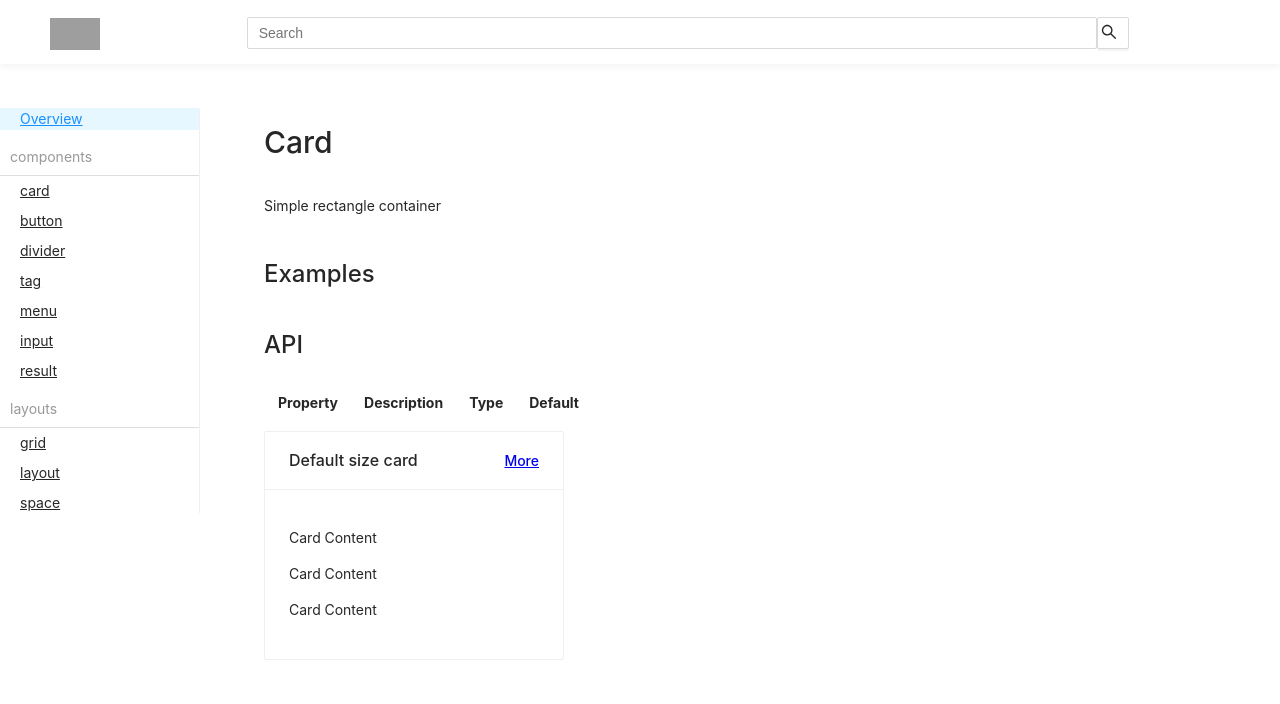
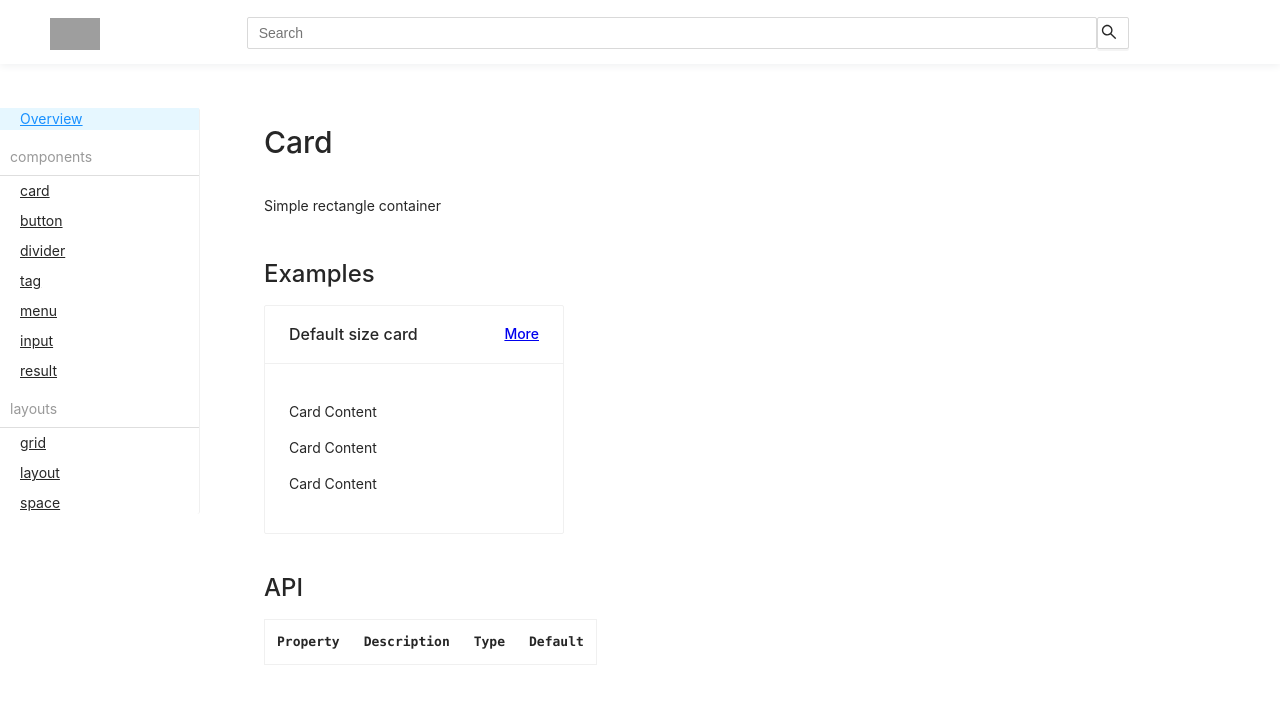
Before and after one commit to VINCENGUYEN-JS/vince-components, a React (Create React App) app: page /card in a window 1280 px wide. Shown: the top 704 px of the page. Built offline with nearby package versions, Linux system fonts and the light colour scheme; grey boxes are pictures that could not be loaded.

Commit message:
add-table-api-for-every-component-doc-part-1

```diff
--- a/src/pages/components/CardExample.tsx
+++ b/src/pages/components/CardExample.tsx
@@ -6,7 +6,7 @@ import Card from "components/Card";
 const CardExample = () => {
   return (
     <>
-      <ComponentDoc title="Card" introduction="Simple rectangle container" />
+      <ComponentDoc title="Card" introduction="Simple rectangle container">
         <Card
           title="Default size card"
           extra={<a href="#">More</a>}
@@ -16,6 +16,7 @@ const CardExample = () => {
           <p>Card Content</p>
           <p>Card Content</p>
         </Card>
+      </ComponentDoc>
     </>
   );
 };
--- a/src/pages/components/DividerExample.tsx
+++ b/src/pages/components/DividerExample.tsx
@@ -5,13 +5,14 @@ import Divider from "components/Divider/Divider";
 
 const DividerExample = () => (
   <>
-    <ComponentDoc title="Divider" introduction="To separate content" />
+    <ComponentDoc title="Divider" introduction="To separate content">
       <p>
         Lorem ipsum dolor sit amet, consectetur adipiscing elit. Sed nonne
         merninisti licere mihi ista probare, quae sunt a te dicta? Refert tamen,
         quo modo.
       </p>
       <Divider>Hello </Divider>
+    </ComponentDoc>
   </>
 );
 
--- a/src/pages/components/InputExample.tsx
+++ b/src/pages/components/InputExample.tsx
@@ -12,7 +12,7 @@ const InputExample = () => {
       <ComponentDoc
         title="Input"
         introduction="A basic widget for getting the user input is a text field. Keyboard and mouse can be used for providing or changing data."
-      />
+      >
         <Input placeholder="Basic Usage" />
         <Divider orientation="left">Input Search</Divider>
         <Input.Search
@@ -20,6 +20,7 @@ const InputExample = () => {
           onChange={onChange}
           placeholder="Search something"
         />
+      </ComponentDoc>
     </>
   );
 };
--- a/src/pages/components/MenuExample.tsx
+++ b/src/pages/components/MenuExample.tsx
@@ -35,7 +35,7 @@ function itemIcon(props: any) {
 
 const MenuExample = () => (
   <>
-    <ComponentDoc title="Menu" introduction="A versatile menu for navigation" />
+    <ComponentDoc title="Menu" introduction="A versatile menu for navigation">
       <div style={{ width: 200 }}>
         <Divider>Vertical Menu</Divider>
         <Menu>
@@ -66,6 +66,7 @@ const MenuExample = () => (
           </SubMenu>
         </Menu>
       </div>
+    </ComponentDoc>
   </>
 );
 
--- a/src/pages/components/ResultExample.tsx
+++ b/src/pages/components/ResultExample.tsx
@@ -10,7 +10,7 @@ const ResultExample = () => (
     <ComponentDoc
       title="Result"
       introduction="Used to feed back the results of a series of operation tasks"
-    />
+    >
       <Divider orientation="left">404</Divider>
       <Result
         status="404"
@@ -18,6 +18,7 @@ const ResultExample = () => (
         subTitle="Sorry , the page you visited does not exist"
         extra={<Button type="primary">BackHome</Button>}
       />
+    </ComponentDoc>
   </>
 );
 
--- a/src/pages/layouts/GridExample.tsx
+++ b/src/pages/layouts/GridExample.tsx
@@ -18,7 +18,7 @@ const BorderBox = (props: any) => (
 
 const GridExample = () => (
   <>
-    <ComponentDoc title="Grid" introduction="24 Grids" />
+    <ComponentDoc title="Grid" introduction="24 Grids">
       <Divider>Horizontal</Divider>
       <Row>
         <Col span={8}>
@@ -60,6 +60,7 @@ const GridExample = () => (
           <BorderBox>Col 12</BorderBox>
         </Col>
       </Row>
+    </ComponentDoc>
   </>
 );
 
--- a/src/pages/layouts/LayoutExample.tsx
+++ b/src/pages/layouts/LayoutExample.tsx
@@ -9,7 +9,7 @@ const LayoutExample = () => (
     <ComponentDoc
       title="Layout"
       introduction="Layout is a container for arranging content."
-    />
+    >
       <div className="layout-example">
         <Divider>Basic Layout</Divider>
         <Layout>
@@ -36,6 +36,7 @@ const LayoutExample = () => (
           </Layout>
         </Layout>
       </div>
+    </ComponentDoc>
   </>
 );
 
--- a/src/template/style/index.scss
+++ b/src/template/style/index.scss
@@ -42,10 +42,23 @@
     border-left: 1px solid #f0f0f0;
     font-weight: 600;
   }
+  .markdown.api-container table {
+    font-size: 13px;
+    font-family: SFMono-Regular, Consolas, Liberation Mono, Menlo, Courier,
+      monospace;
+    line-height: 1.5715;
+  }
   .markdown.api-container table th,
   .markdown.api-container table td {
     padding: 12px;
     border-color: #f0f0f0;
     border-width: 1px 0;
+    text-align: left;
+  }
+  table,
+  thead,
+  tbody {
+    border: 1px solid #f0f0f0;
+    border-collapse: collapse;
   }
 }
```
Lines whose indentation alone changed are shown as unchanged.
